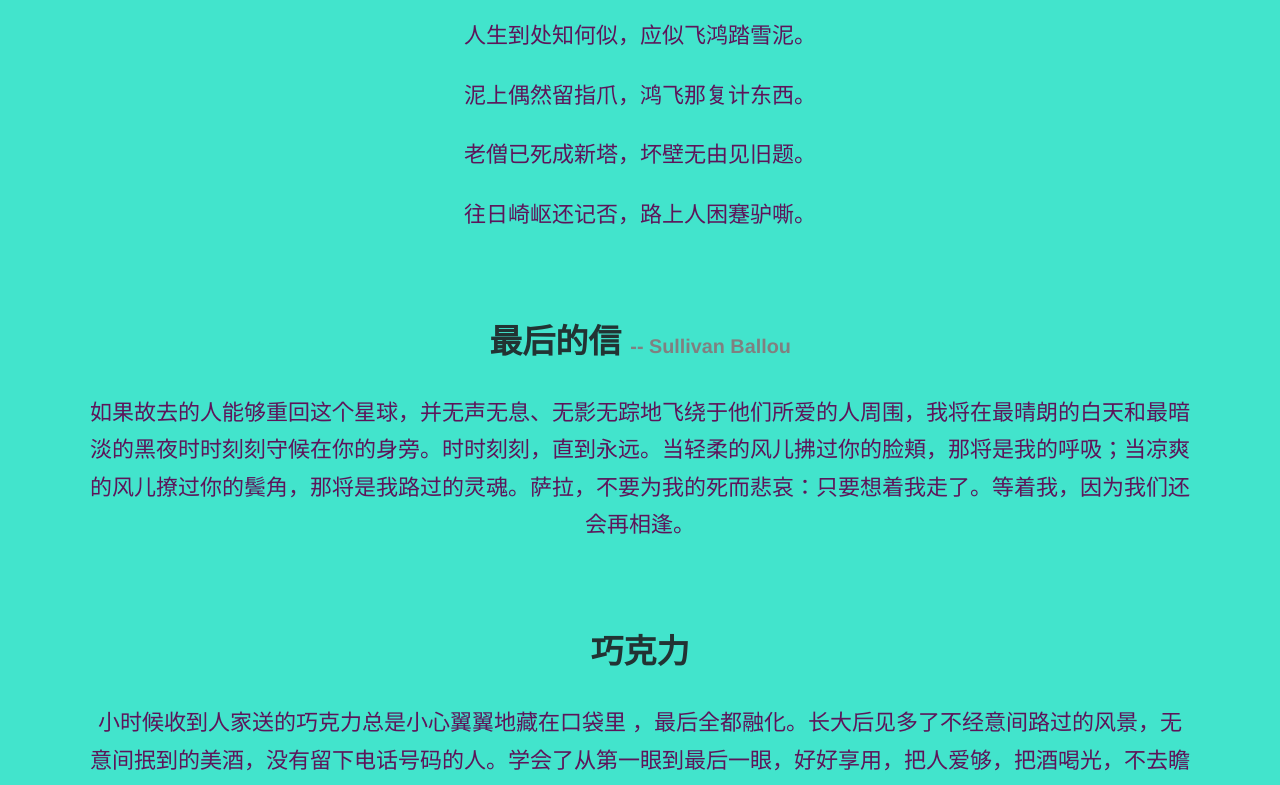
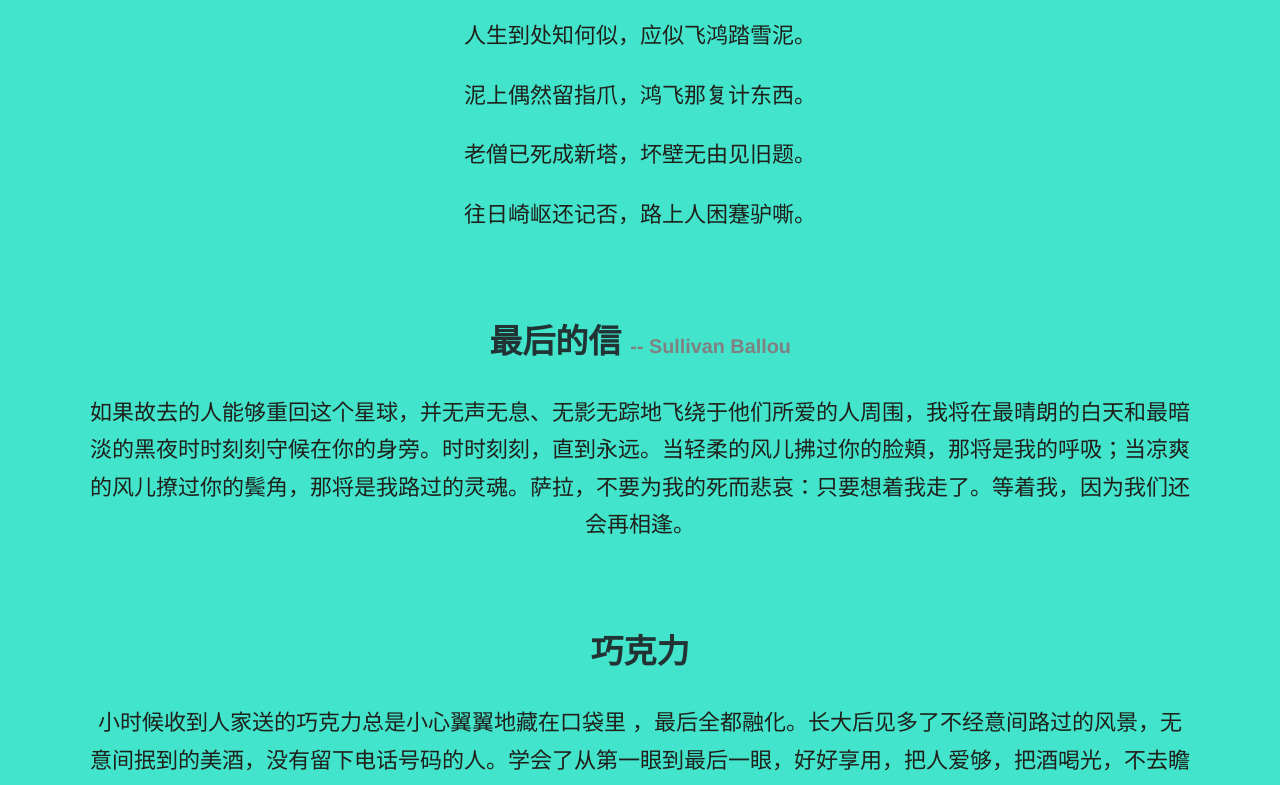
Before and after one commit to 374632897/37463287.github.com, a website: page my-trouble/posts/小师傅喜欢的.html in a window 1280 px wide. Shown: the part 434-1219 px from the top of the page. Drawn offline with Linux system fonts and the light colour scheme.

Commit message:
fixed color

```diff
--- a/stylesheets/index.css
+++ b/stylesheets/index.css
@@ -166,7 +166,7 @@
   }
   body.my-trouble h2 ~ p {
     line-height: 1.7;
-    color: #5d155a;
+    color: #20201b;
   }
   body.my-trouble p ~ h2 {
     margin-top: 84px;
```
